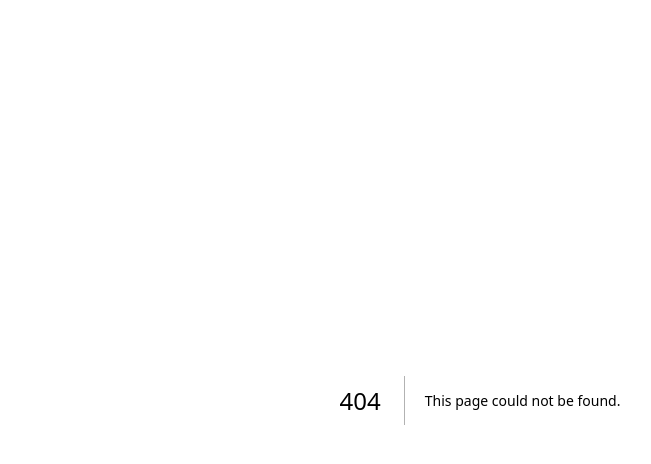
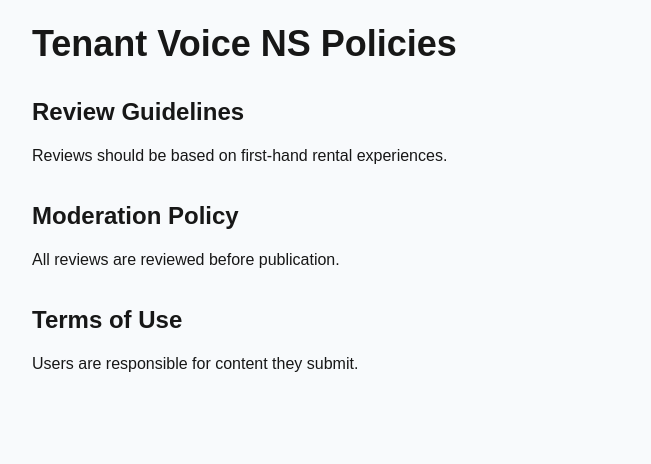
Before and after one commit to tenantvoicens-emma/tenant-voice-ns, a Next.js app in the folder tenant-voice-app/: page /admin/policies in a window 1280 px wide. Before the commit this address had no page. Shown: the top 464 px of the page, without its empty margins (160-811 px from the left). Built offline with nearby package versions, Linux system fonts and the light colour scheme.

Commit message:
locked down some pages and made policies page

```diff
--- a/tenant-voice-app/app/admin/page.tsx
+++ b/tenant-voice-app/app/admin/page.tsx
@@ -2,10 +2,13 @@
 
 import { useEffect, useState } from 'react'
 import { supabase } from '../../lib/supabase'
+import { ADMIN_EMAILS } from '../../lib/admins'
 
 export default function AdminPage() {
   const [reviews, setReviews] = useState<any[]>([])
   const [reports, setReports] = useState<any[]>([])
+  const [isAdmin, setIsAdmin] = useState(false)
+  const [loading, setLoading] = useState(true)
   const [moderationNotes, setModerationNotes] = useState<
   Record<number, string>
 >({})
@@ -19,10 +22,26 @@ export default function AdminPage() {
 })
 
   useEffect(() => {
+  checkAdmin()
+  }, [])
+
+    async function checkAdmin() {
+      const {
+        data: { user },
+      } = await supabase.auth.getUser()
+
+      const email = user?.email || ''
+
+      if (ADMIN_EMAILS.includes(email)) {
+        setIsAdmin(true)
+
         loadReviews()
         loadReports()
         loadStats()
-  }, [])
+      }
+
+      setLoading(false)
+    }
 
   async function loadStats() {
     const { count: pendingReviews } = await supabase
@@ -194,6 +213,28 @@ if (error) {
         loadReports()
         loadStats()
       }
+      }
+
+      if (loading) {
+        return (
+          <div className="p-10">
+            Checking permissions...
+          </div>
+        )
+      }
+
+if (!isAdmin) {
+  return (
+    <div className="p-10">
+      <h1 className="text-2xl font-bold">
+        Access Denied
+      </h1>
+
+      <p className="mt-2">
+        You do not have permission to view this page.
+      </p>
+    </div>
+  )
 }
 
 return (
--- /dev/null
+++ b/tenant-voice-app/app/admin/policies/page.tsx
@@ -0,0 +1,35 @@
+export default function PoliciesPage() {
+  return (
+    <main className="min-h-screen bg-slate-50 p-6">
+      <div className="max-w-4xl mx-auto">
+        <h1 className="text-4xl font-bold mb-8">
+          Tenant Voice NS Policies
+        </h1>
+
+        <h2 className="text-2xl font-bold mt-8 mb-4">
+          Review Guidelines
+        </h2>
+
+        <p>
+          Reviews should be based on first-hand rental experiences.
+        </p>
+
+        <h2 className="text-2xl font-bold mt-8 mb-4">
+          Moderation Policy
+        </h2>
+
+        <p>
+          All reviews are reviewed before publication.
+        </p>
+
+        <h2 className="text-2xl font-bold mt-8 mb-4">
+          Terms of Use
+        </h2>
+
+        <p>
+          Users are responsible for content they submit.
+        </p>
+      </div>
+    </main>
+  )
+}
--- /dev/null
+++ b/tenant-voice-app/lib/admins.ts
@@ -0,0 +1,3 @@
+export const ADMIN_EMAILS = [
+  'tenantvoicens@gmail.com',
+]
```
Lines whose indentation alone changed are shown as unchanged.
